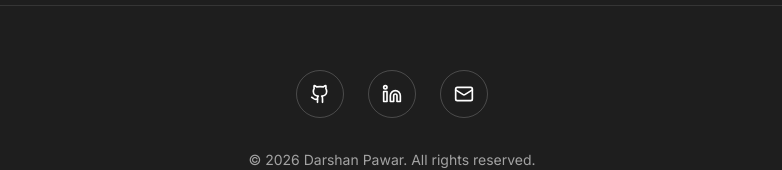
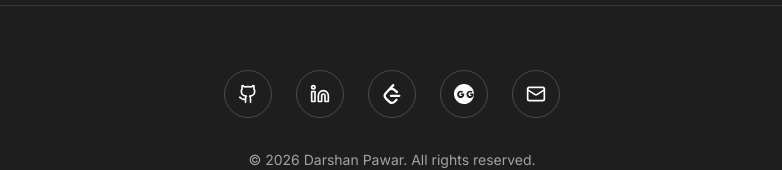
Before and after one commit to DarshanPawar17/portfolio-min, a React (Vite) app: page / in a window 1280 px wide. Shown: the part 5294-5464 px from the top of the page, without its empty margins (248-1030 px from the left). Built offline with nearby package versions, Linux system fonts and the light colour scheme.

Commit message:
feat: added leetcode and gfg links to footer

```diff
--- a/src/components/Footer.jsx
+++ b/src/components/Footer.jsx
@@ -1,16 +1,34 @@
 import React from 'react';
 import { Github, Linkedin, Mail } from 'lucide-react';
+
+const LeetCodeIcon = ({ size = 20 }) => (
+    <svg xmlns="http://www.w3.org/2000/svg" width={size} height={size} viewBox="0 0 24 24" fill="currentColor">
+        <path d="M13.483 0a1.374 1.374 0 0 0-.961.438L7.116 6.226l-3.854 4.126a5.266 5.266 0 0 0-1.209 2.104 5.35 5.35 0 0 0-.125.513 5.527 5.527 0 0 0 .062 2.362 5.83 5.83 0 0 0 .349 1.017 5.938 5.938 0 0 0 1.271 1.818l4.277 4.193.039.038c2.248 2.165 5.852 2.133 8.063-.074l2.396-2.392c.54-.54.54-1.414.003-1.955a1.378 1.378 0 0 0-1.951-.003l-2.396 2.392a3.021 3.021 0 0 1-4.205.038l-.02-.019-4.276-4.193c-.652-.64-.972-1.469-.948-2.263a2.68 2.68 0 0 1 .066-.523 2.545 2.545 0 0 1 .619-1.164L9.13 8.114c1.058-1.134 3.204-1.27 4.43-.278l3.501 2.831c.593.48 1.461.387 1.956-.207a1.384 1.384 0 0 0-.207-1.943l-3.5-2.831c-.8-.647-1.766-1.045-2.774-1.202l2.015-2.158A1.384 1.384 0 0 0 13.483 0zm-2.866 12.815a1.38 1.38 0 0 0-1.38 1.382 1.38 1.38 0 0 0 1.38 1.382H20.79a1.38 1.38 0 0 0 1.38-1.382 1.38 1.38 0 0 0-1.38-1.382h-10.173z" />
+    </svg>
+);
+
+const GfgIcon = ({ size = 20 }) => (
+    <svg xmlns="http://www.w3.org/2000/svg" width={size} height={size} viewBox="0 0 24 24" fill="currentColor">
+        <path d="M12.001 0c-6.628 0-12 5.373-12 12s5.372 12 12 12 12-5.373 12-12-5.372-12-12-12zm-3.834 16.963c-2.459 0-4.453-1.996-4.453-4.453s1.994-4.453 4.453-4.453c1.17 0 2.233.454 3.033 1.196l-1.389 1.389c-.439-.379-.99-.606-1.583-.606-1.18 0-2.138.958-2.138 2.138 0 1.18.958 2.138 2.138 2.138.835 0 1.55-.478 1.905-1.164h-1.992v-1.758h4.086c.071.396.113.805.113 1.228 0 2.37-1.892 4.298-4.241 4.341l-.042.003-4.453-4.453zm11.233.003c-2.459 0-4.453-1.996-4.453-4.453s1.994-4.453 4.453-4.453c1.17 0 2.233.454 3.033 1.196l-1.389 1.389c-.439-.379-.99-.606-1.583-.606-1.18 0-2.138.958-2.138 2.138 0 1.18.958 2.138 2.138 2.138.835 0 1.55-.478 1.905-1.164h-1.992v-1.758h4.086c.071.396.113.805.113 1.228 0 2.37-1.892 4.298-4.241 4.341l-.042.003-4.453-4.453z" />
+    </svg>
+);
 
 const Footer = () => {
     return (
         <footer className="border-t border-white/10 bg-background py-16">
             <div className="container mx-auto px-6 text-center">
-                <div className="flex justify-center items-center gap-6 mb-8">
+                <div className="flex justify-center items-center gap-4 md:gap-6 mb-8 flex-wrap">
                     <a href="https://github.com/DarshanPawar17" target="_blank" rel="noreferrer" className="w-12 h-12 rounded-full border border-white/20 flex items-center justify-center hover:bg-primary hover:border-primary hover:text-white transition-all duration-300">
                         <Github size={20} />
                     </a>
                     <a href="https://www.linkedin.com/in/darshan-jagdish-pawar-9b9701298" target="_blank" rel="noreferrer" className="w-12 h-12 rounded-full border border-white/20 flex items-center justify-center hover:bg-primary hover:border-primary hover:text-white transition-all duration-300">
                         <Linkedin size={20} />
+                    </a>
+                    <a href="https://leetcode.com/u/Darshan_Pawar_17/" target="_blank" rel="noreferrer" className="w-12 h-12 rounded-full border border-white/20 flex items-center justify-center hover:bg-primary hover:border-primary hover:text-white transition-all duration-300">
+                        <LeetCodeIcon size={20} />
+                    </a>
+                    <a href="https://www.geeksforgeeks.org/profile/pawardar98mt?tab=activity" target="_blank" rel="noreferrer" className="w-12 h-12 rounded-full border border-white/20 flex items-center justify-center hover:bg-primary hover:border-primary hover:text-white transition-all duration-300">
+                        <GfgIcon size={20} />
                     </a>
                     <a href="mailto:pawardarshan987@gmail.com" className="w-12 h-12 rounded-full border border-white/20 flex items-center justify-center hover:bg-primary hover:border-primary hover:text-white transition-all duration-300">
                         <Mail size={20} />
```
